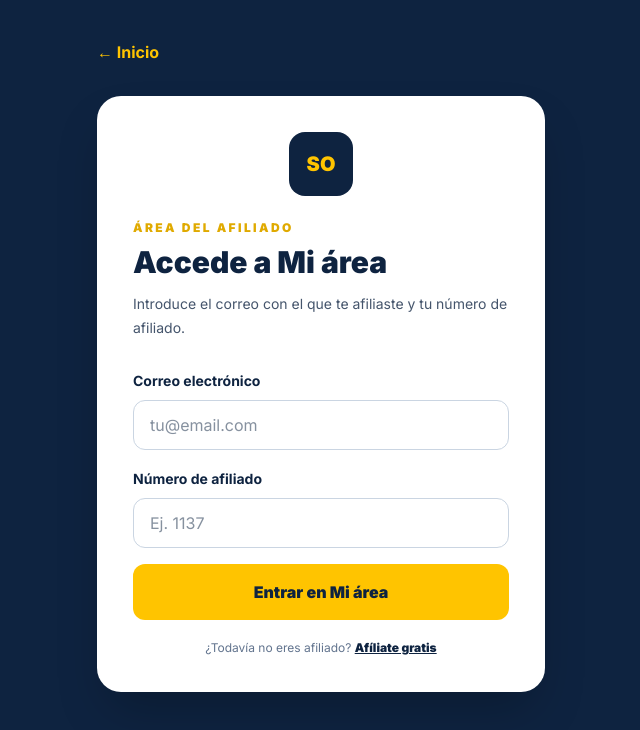
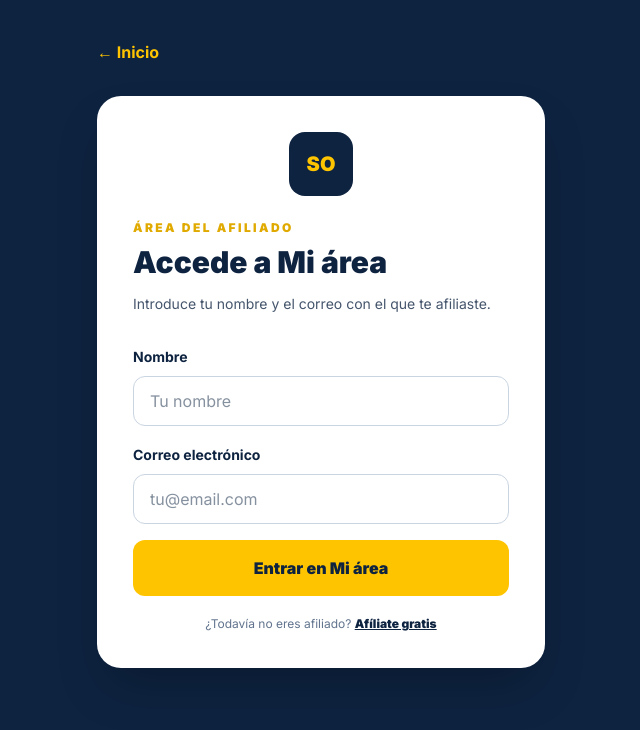
Before and after one commit to AROCA84/-sindicato-operarios, a Next.js app: page /mi-area in a window 1280 px wide. Shown: the top 730 px of the page, without its empty margins (319-959 px from the left). Built offline with nearby package versions, Linux system fonts and the light colour scheme.

Commit message:
Cambiar acceso de Mi área a nombre y correo

```diff
--- a/app/mi-area/page.tsx
+++ b/app/mi-area/page.tsx
@@ -10,8 +10,8 @@ type Member = { nombre: string; apellidos: string; email: string; numero_afiliad
 export default function MiAreaPage() {
   const [loaded, setLoaded] = useState(false);
   const [logged, setLogged] = useState(false);
+  const [loginNombre, setLoginNombre] = useState("");
   const [loginEmail, setLoginEmail] = useState("");
-  const [loginNumero, setLoginNumero] = useState("");
   const [loginError, setLoginError] = useState("");
   const [logging, setLogging] = useState(false);
   const [qr, setQr] = useState("");
@@ -45,7 +45,7 @@ export default function MiAreaPage() {
     setLoginError("");
     setLogging(true);
     try {
-      const response = await fetch("/api/mi-area/login", { method: "POST", headers: { "Content-Type": "application/json" }, body: JSON.stringify({ email: loginEmail, numero: loginNumero }) });
+      const response = await fetch("/api/mi-area/login", { method: "POST", headers: { "Content-Type": "application/json" }, body: JSON.stringify({ nombre: loginNombre, email: loginEmail }) });
       const result = await response.json();
       if (!response.ok || !result.ok) throw new Error(result.error || "No se ha podido acceder.");
       const member = result.afiliado as Member;
@@ -54,8 +54,8 @@ export default function MiAreaPage() {
       localStorage.setItem("sdo-afiliado-apellidos", member.apellidos);
       localStorage.setItem("sdo-afiliado-email", member.email);
       localStorage.setItem("sdo-numero-afiliado", String(member.numero_afiliado));
+      setLoginNombre("");
       setLoginEmail("");
-      setLoginNumero("");
       loadArea();
     } catch (error) {
       setLoginError(error instanceof Error ? error.message : "No se ha podido acceder.");
@@ -71,10 +71,10 @@ export default function MiAreaPage() {
         <div className="mx-auto flex h-16 w-16 items-center justify-center rounded-2xl bg-navy text-xl font-black text-safety">SO</div>
         <p className="mt-6 text-xs font-black uppercase tracking-[0.2em] text-safety-dark">Área del afiliado</p>
         <h1 className="mt-2 text-3xl font-black">Accede a Mi área</h1>
-        <p className="mt-3 text-sm leading-6 text-slate-600">Introduce el correo con el que te afiliaste y tu número de afiliado.</p>
+        <p className="mt-3 text-sm leading-6 text-slate-600">Introduce tu nombre y el correo con el que te afiliaste.</p>
         <form onSubmit={login} className="mt-7 space-y-4">
+          <div><label htmlFor="access-nombre" className="text-sm font-bold">Nombre</label><input id="access-nombre" required type="text" value={loginNombre} onChange={(e) => setLoginNombre(e.target.value)} autoComplete="given-name" className="mt-2 w-full rounded-xl border border-slate-300 px-4 py-3 outline-none focus:border-safety" placeholder="Tu nombre" /></div>
           <div><label htmlFor="access-email" className="text-sm font-bold">Correo electrónico</label><input id="access-email" required type="email" value={loginEmail} onChange={(e) => setLoginEmail(e.target.value)} autoComplete="email" className="mt-2 w-full rounded-xl border border-slate-300 px-4 py-3 outline-none focus:border-safety" placeholder="tu@email.com" /></div>
-          <div><label htmlFor="access-numero" className="text-sm font-bold">Número de afiliado</label><input id="access-numero" required inputMode="numeric" value={loginNumero} onChange={(e) => setLoginNumero(e.target.value.replace(/\D/g, ""))} className="mt-2 w-full rounded-xl border border-slate-300 px-4 py-3 outline-none focus:border-safety" placeholder="Ej. 1137" /></div>
           {loginError && <p role="alert" className="rounded-xl bg-red-50 p-3 text-sm font-semibold text-red-700">{loginError}</p>}
           <button disabled={logging} className="w-full rounded-xl bg-safety px-5 py-4 font-black disabled:opacity-60">{logging ? "Comprobando…" : "Entrar en Mi área"}</button>
         </form>
```
